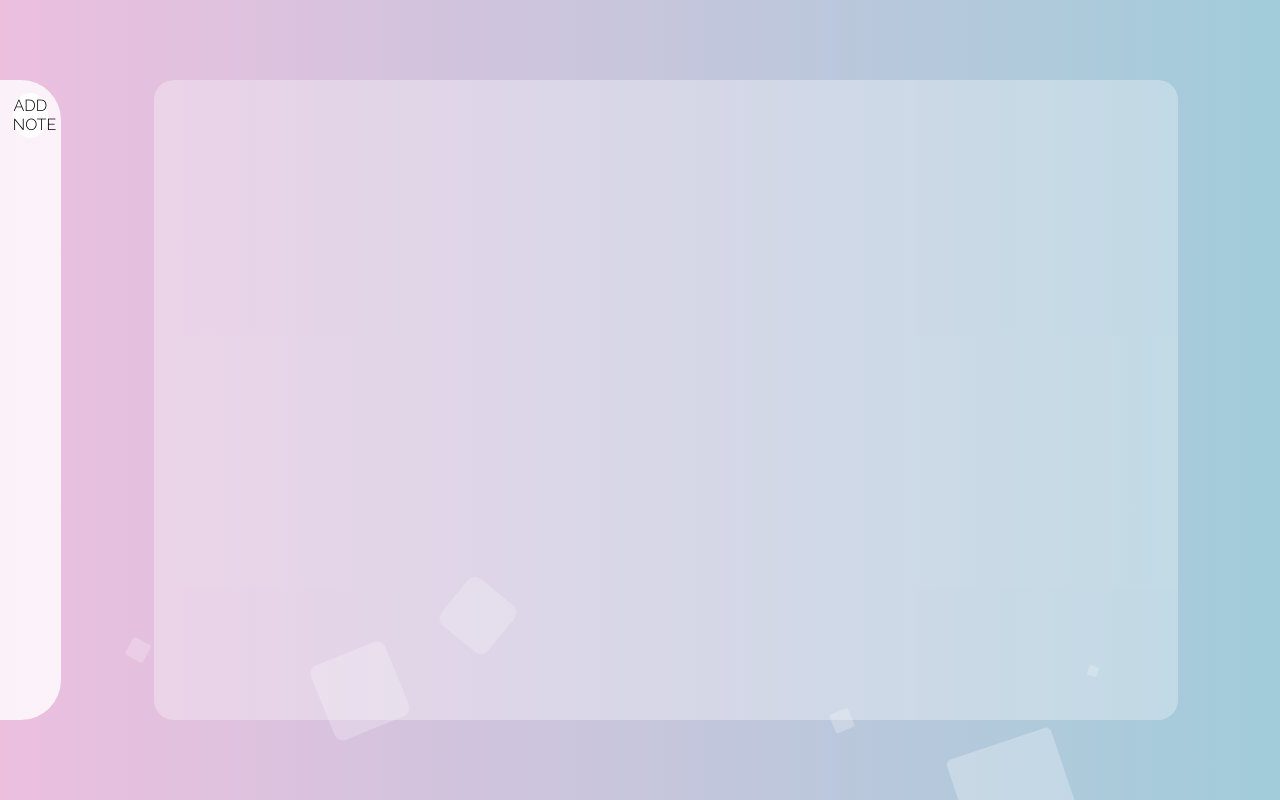
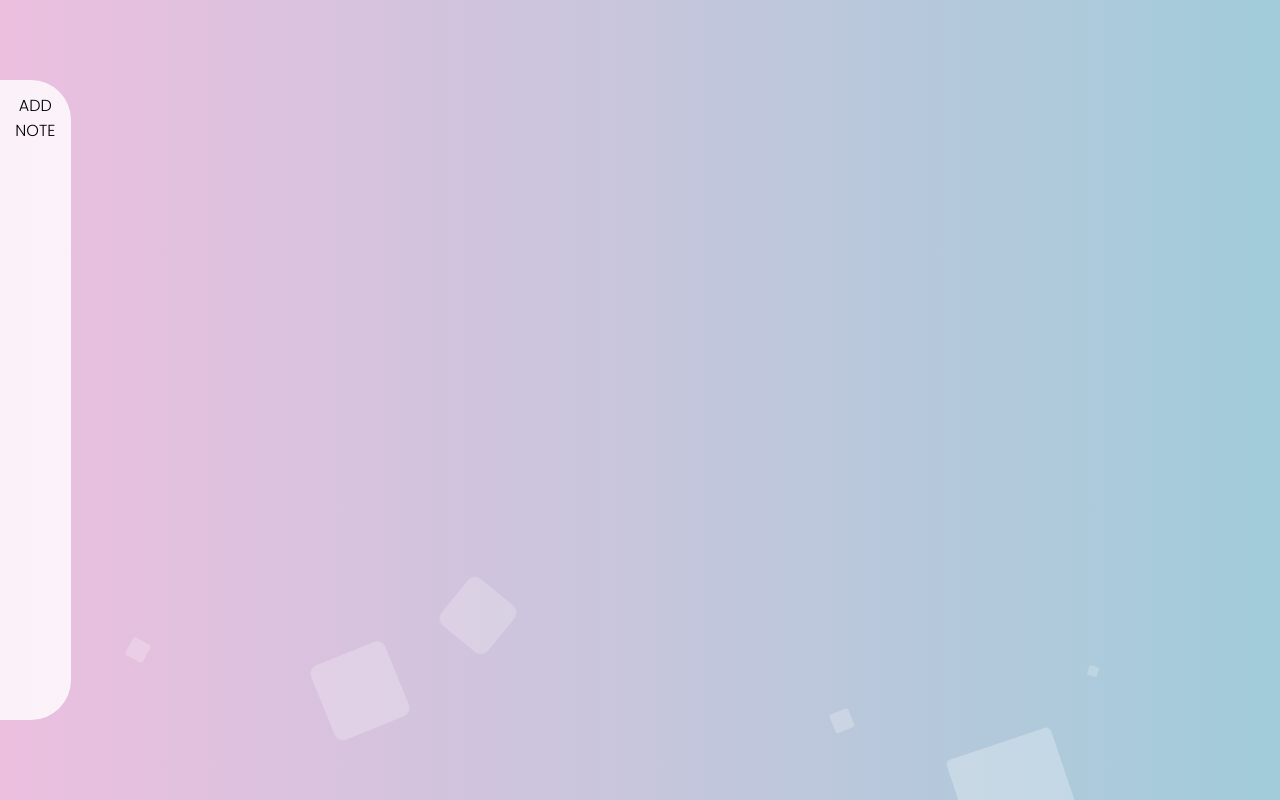
Before and after one commit to ka1x/sticky-notes-v2, a React (Vite) app: page / in a window 1280 px wide. Built offline with nearby package versions, Linux system fonts and the light colour scheme.

Commit message:
note new style

```diff
--- a/src/styles/add-form.css
+++ b/src/styles/add-form.css
@@ -20,10 +20,13 @@
    transform: translate(-50%, -50%);
 
    background-color: var(--white7);
+   /* background-color: white; */
 
    /* backdrop-filter: blur(1rem); */
    border-radius: 20px;
-   border: 3px solid var(--white3);
+   /* border: 3px solid var(--white3); */
+   border: 1px solid var(--text-col);
+   box-shadow: 2px 2px 0px var(--text-col);
    padding: 3rem;
    color: var(--text-col);
 }
@@ -47,3 +50,11 @@
    align-items: center;
    flex-direction: column;
 }
+
+.add-note-form button{
+   color: var(--text-col);
+   margin-top: 2rem;
+   border-radius: 20px;
+   padding: .5rem 1rem;
+   letter-spacing: 3px;
+}
--- a/src/styles/index.css
+++ b/src/styles/index.css
@@ -1,8 +1,10 @@
-@import url('https://fonts.googleapis.com/css2?family=Raleway:wght@100;200;300;400;500;600;700;800&display=swap');
+@import url('https://fonts.googleapis.com/css2?family=Poppins:wght@100;200;300;400;500;600;700;800&display=swap');
 
 :root {
-   --text-col: rgb(56, 57, 133);
+   /* --text-col: #333333; */
+   /* --text-light: #555555; */
 
+   --text-col:#4c3460;
 
    --white3: rgba(255, 255, 255, 0.3);
    --white7: rgba(255, 255, 255, 0.7);
@@ -14,7 +16,7 @@
    margin: 0;
    padding: 0;
    box-sizing: border-box;
-   font-family: 'Raleway', sans-serif;
+   font-family: 'Poppins', sans-serif;
 }
 
 html {
--- a/src/styles/note.css
+++ b/src/styles/note.css
@@ -1,44 +1,50 @@
 .note-gallery {
-   width: 80%;
-   height: 80%;
+   /* width: 80%; */
+   /* height: 80%; */
+   width: 90%;
+   height: 100%;
    position: absolute;
-   left: 52%;
+   /* left: 52%; */
+   /* top: 50%; */
+   /* transform: translate(-50%, -50%); */
+   right: 0;
    top: 50%;
-   transform: translate(-50%, -50%);
+   transform: translateY(-50%);
 
    display: flex;
    flex-wrap: wrap;
    align-content: flex-start;
-   justify-content: flex-start;
+   justify-content: center;
    gap: 2rem;
 
-   background: rgba(255, 255, 255, 0.3);
-   padding: 5%;
+   /* background: rgba(255, 255, 255, 0.3); */
+   padding: 5% 0;
    border-radius: 20px;
    overflow-y: scroll;
 }
 
 .note {
-   min-width: 200px;
-   max-width: 400px;
-   width: 33%;
+   /* Type=To Do */
+
+   box-sizing: border-box;
+
+   /* Auto layout */
+   display: flex;
+   flex-direction: column;
+   align-items: flex-start;
+   justify-content: space-around;
+   padding: 15px;
+   gap: 10px;
+   isolation: isolate;
+
+
+   width: 300px;
    height: 250px;
-   padding: 1rem 2rem;
-   position: relative;
 
-   display: flex;
-   align-items: flex-start;
-   flex-direction: column;
-   justify-content: space-around;
-   gap: 10px;
-
-   color: var(--text-col);
-   cursor: pointer;
-
-   background: linear-gradient(to right bottom, rgba(255, 255, 255, 0.7), rgba(255, 255, 255, 0.3));
-   border-radius: 1.2rem;
-   flex: 1;
-   backdrop-filter: blur(2rem);
+   background: rgba(255, 255, 255, 0.3);
+   border: 1px solid var(--text-col);
+   box-shadow: 2px 2px 0px var(--text-col);
+   border-radius: 12px;
 }
 
 /* ---------------------------------------- */
@@ -50,7 +56,8 @@
 .note .note-content {
    /* this prevents text from overflowing the note */
    word-wrap: break-word;
-   font-size: 0.8rem;
+   letter-spacing: 2px;
+   color: var(--text-col);
 }
 
 .note .note-header-container {
@@ -60,12 +67,13 @@
    height: 40%;
 }
 .note .note-header-container .note-date {
-   font-size: 0.7rem;
-   letter-spacing: 5px;
+   font-size: 10px;
+   color: var(--text-light);
 }
 
 .note .note-header-container .note-title {
-   font-size: 1.5rem;
+   font-size: 1rem;
+
 }
 .note .note-header-container .line {
    /* border-bottom: 3px solid rgba(255, 255, 255, 0.7); */
@@ -117,7 +125,7 @@
 
 /* ----------------------------------- */
 /* media queries */
-
+/*
 @media screen and (max-width: 890px) {
    .note {
       height: 250px;
@@ -154,4 +162,4 @@
    .note {
       height: 300px;
    }
-}
+} */
--- a/src/styles/sidebar.css
+++ b/src/styles/sidebar.css
@@ -12,11 +12,11 @@
 
 .nav button{
 	border-radius: 50%;
-	width: 35px;
+	width: 45px;
 	height: 45px;
 	outline: none;
 	border: none;
 	padding: 0;
 	margin: .8rem;
-	background-color: white;
+	/* background-color: white; */
 }
```
